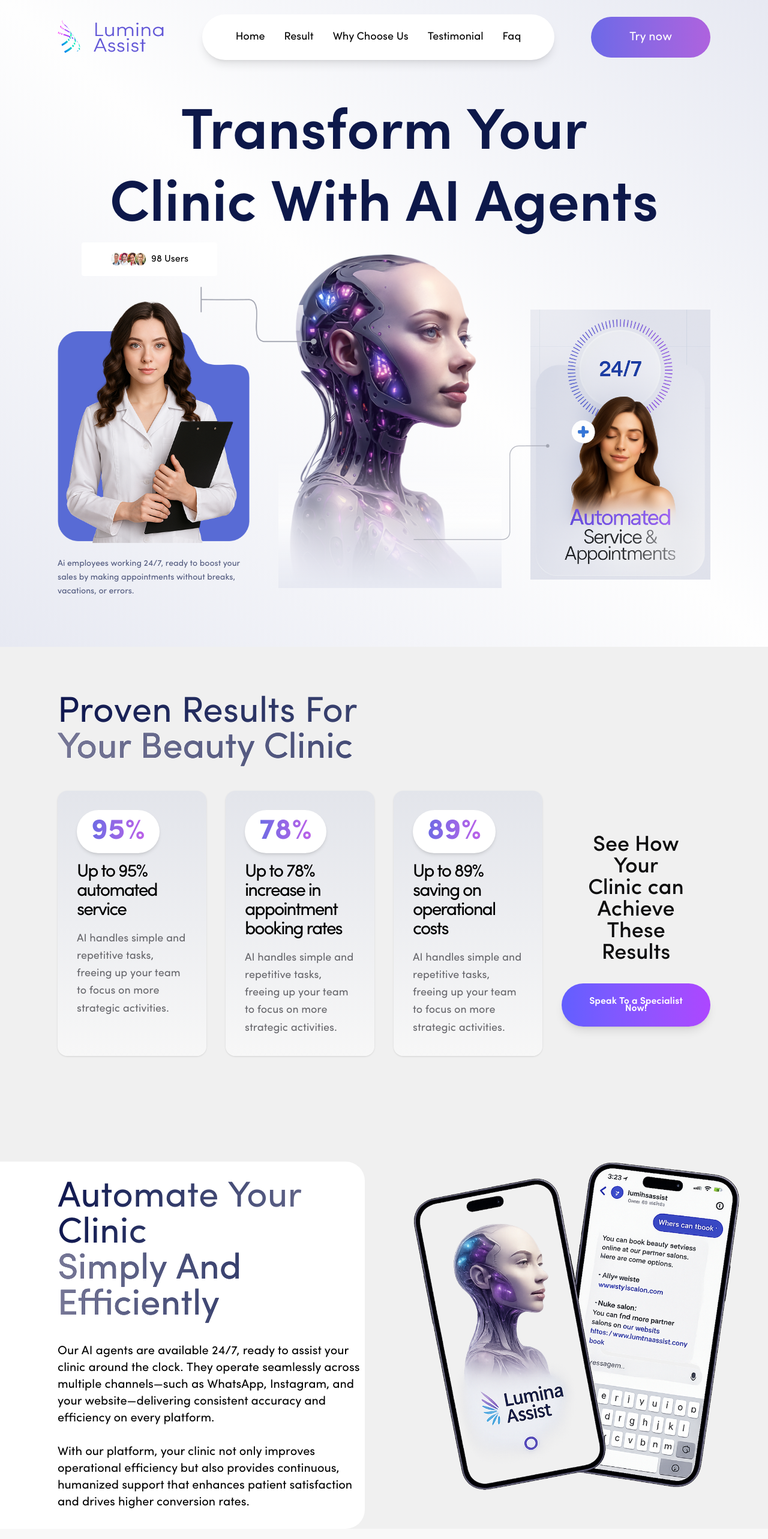
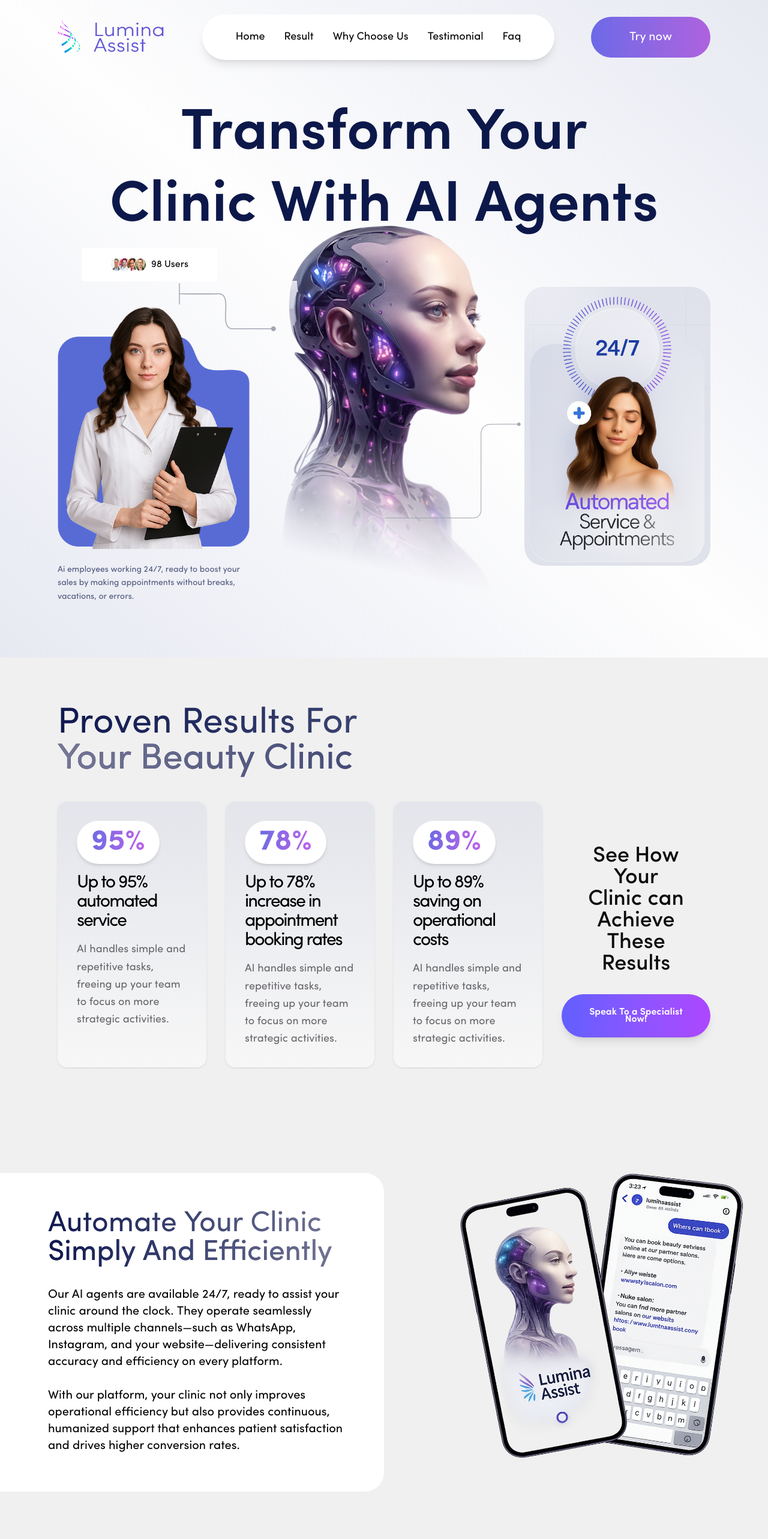
Before and after one commit to Muhammad-Umer-Imtiaz/Lumina-Ai, a React (Vite) app: page / in a window 1280 px wide. Shown: the top 2565 px of the page at 60% size. Built offline with nearby package versions, Linux system fonts and the light colour scheme.

Commit message:
Figma Design Done

```diff
--- a/src/App.tsx
+++ b/src/App.tsx
@@ -10,6 +10,7 @@ import NinthSection from './Components/NineSection'
 import TenthSection from './Components/TenthSection'
 import ElevenSection from './Components/ElevenSection'
 import TwelveSection from './Components/TwelveSection'
+import ThirteenSection from './Components/ThirteenSection'
 const App = () => {
   return (
     <div className=''>
@@ -25,6 +26,7 @@ const App = () => {
       <TenthSection/>
       <ElevenSection/>
       <TwelveSection/>
+      <ThirteenSection/>
     </div>
   )
 }
--- a/src/Components/ElevenSection.tsx
+++ b/src/Components/ElevenSection.tsx
@@ -5,6 +5,7 @@ import ElevenVector4 from "../assets/ElevenVector4.png"
 import ElevenVector5 from "../assets/ElevenVector5.png"
 import { motion } from "framer-motion"
 import { useState } from "react"
+import { wrap } from "framer-motion" // ✅ helps loop index
 
 const ElevenSection = () => {
   const data = [
@@ -42,8 +43,11 @@ const ElevenSection = () => {
 
   const [index, setIndex] = useState(0)
 
-  const nextSlide = () => setIndex((prev) => Math.min(prev + 1, data.length - 1))
-  const prevSlide = () => setIndex((prev) => Math.max(prev - 1, 0))
+  // ✅ Looping index with wrap
+  const wrappedIndex = wrap(0, data.length, index)
+
+  const nextSlide = () => setIndex((prev) => prev + 1)
+  const prevSlide = () => setIndex((prev) => prev - 1)
 
   return (
     <div className="bg-[#4E5CB9] py-20 overflow-hidden">
@@ -59,7 +63,7 @@ const ElevenSection = () => {
         <div className="">
           <motion.div
             className="flex gap-8"
-            animate={{ x: `-${index * 53}%` }} // 50% width + gap
+            animate={{ x: `-${wrappedIndex * 53}%` }}
             transition={{ duration: 0.7, ease: "easeInOut" }}
           >
             {data.map((item) => (
@@ -77,7 +81,7 @@ const ElevenSection = () => {
                 </div>
 
                 {/* Content */}
-                <h2 className="text-[#4F4F5B] text-3xl  mb-4 mt-16">
+                <h2 className="text-[#4F4F5B] text-3xl mb-4 mt-16">
                   {item.heading}
                 </h2>
                 <p className="text-[#67676C] text-base">{item.para}</p>
@@ -91,8 +95,7 @@ const ElevenSection = () => {
           {/* Previous */}
           <button
             onClick={prevSlide}
-            disabled={index === 0}
-            className="w-12 h-12 rounded-full border-2 border-white flex items-center justify-center text-white hover:bg-white/20 transition-colors text-2xl disabled:opacity-40 bg-[#4E5CB9]"
+            className="w-12 h-12 rounded-full border-2 border-white flex items-center justify-center text-white hover:bg-white/20 transition-colors text-2xl bg-[#4E5CB9]"
           >
             ←
           </button>
@@ -104,7 +107,9 @@ const ElevenSection = () => {
                 key={i}
                 onClick={() => setIndex(i)}
                 className={`w-4 h-4 rounded-full transition-colors ${
-                  i === index ? "bg-white" : "bg-white/40 hover:bg-white/60"
+                  i === wrappedIndex
+                    ? "bg-white"
+                    : "bg-white/40 hover:bg-white/60"
                 }`}
               />
             ))}
@@ -113,8 +118,7 @@ const ElevenSection = () => {
           {/* Next */}
           <button
             onClick={nextSlide}
-            disabled={index === data.length - 1}
-            className="w-12 h-12 rounded-full border-2 border-white flex items-center justify-center text-white hover:bg-white/20 transition-colors text-2xl disabled:opacity-40 bg-[#4E5CB9]"
+            className="w-12 h-12 rounded-full border-2 border-white flex items-center justify-center text-white hover:bg-white/20 transition-colors text-2xl bg-[#4E5CB9]"
           >
             →
           </button>
--- a/src/Components/FourthSection.tsx
+++ b/src/Components/FourthSection.tsx
@@ -18,7 +18,7 @@ const items2 = [
 
 const FourthSection = () => {
   return (
-    <div className="px-22 pt-20 bg-[#D9D9D9]/20">
+    <div className="px-22 pt-20 bg-[#D9D9D9]/40">
       <h1 className="bg-clip-text text-transparent bg-gradient-to-r from-[#10174F]  to-[#777796] text-6xl text-center">
         Stop Losing Patients And Money{" "}
         <span className="block bg-clip-text text-transparent bg-gradient-to-l from-[#10174F] to-[#777796]">
--- a/src/Components/LandingPage.tsx
+++ b/src/Components/LandingPage.tsx
@@ -52,41 +52,30 @@ const LandingPage = () => {
 
         <div className="relative flex items-center justify-center ">
           {/* Assistant (AI face) with bottom blur */}
-          <div className="relative">
+          <div className="relative -top-8 right-4">
             {/* Assistant image */}
-            <img src={Assistant} alt="" className="w-[360px] md:w-[460px]" />
-
-            {/* Bottom overlay for blur + gradient */}
-            <div
-              className="absolute bottom-0 left-0 right-0 h-2/5"
-              style={{
-                background:
-                  "linear-gradient(to top, rgba(231,233,242,1), rgba(254,254,254,0.7), rgba(231,233,242,0))",
-                backdropFilter: "blur(0px)",
-                WebkitBackdropFilter: "blur(0px)",
-              }}
-            />
-          </div>
+            <img src={Assistant} alt="" className="w-[360px] md:w-[550px] " />
 
           {/* Left arrow */}
           <img
             src={arrow1}
             alt="arrow1"
-            className="absolute left-[-130px] top-14 h-24"
+            className="absolute left-[-150px] top-25 h-20"
           />
 
           {/* Right arrow */}
           <img
             src={arrow2}
             alt="arrow2"
-            className="absolute right-[-80px] bottom-20 h-40"
+            className="absolute right-[-10px] bottom-30 h-40"
           />
         </div>
 
         {/* ---------------------- RIGHT SIDE (service card)----------------------- */}
 
-        <img src={landingLast} width={300} className="pt-20" alt="" />
+        <img src={landingLast} width={310} height={400} className="rounded-4xl" alt="" />
       </div>
+    </div>
     </div>
   );
 };
--- a/src/Components/NineSection.tsx
+++ b/src/Components/NineSection.tsx
@@ -19,9 +19,13 @@ const data = [
 export default function ConnectSection() {
   const [index, setIndex] = useState(0);
 
-  const nextSlide = () =>
-    setIndex((prev) => Math.min(prev + 1, data.length - 1));
-  const prevSlide = () => setIndex((prev) => Math.max(prev - 1, 0));
+  const nextSlide = () => {
+    setIndex((prev) => (prev + 1) % data.length); // Loop back to 0 after last item
+  };
+
+  const prevSlide = () => {
+    setIndex((prev) => (prev - 1 + data.length) % data.length); // Loop to last item when going before first
+  };
 
   return (
     <div className="bg-[#5859B0] pl-24 py-28 flex items-center">
@@ -37,8 +41,9 @@ export default function ConnectSection() {
           {/* Cards Row */}
           <motion.div
             className="flex gap-6"
-            animate={{ x: `-${index * 53}%` }}
-            // 50% card width + ~3% gap = ~53%
+            animate={{
+              x: `-${index * 53}%` // Simple calculation based on current index
+            }}
             transition={{ duration: 0.7, ease: "easeInOut" }}
           >
             {data.map((item) => (
@@ -74,8 +79,7 @@ export default function ConnectSection() {
           {/* Previous Button */}
           <button
             onClick={prevSlide}
-            disabled={index === 0}
-            className="w-12 h-12 rounded-full border-2 border-white flex items-center justify-center text-white hover:bg-white/20 transition-colors text-2xl disabled:opacity-40 bg-[#5859B0]"
+            className="w-12 h-12 rounded-full border-2 border-white flex items-center justify-center text-white hover:bg-white/20 transition-colors text-2xl bg-[#5859B0]"
           >
             ←
           </button>
@@ -96,8 +100,7 @@ export default function ConnectSection() {
           {/* Next Button */}
           <button
             onClick={nextSlide}
-            disabled={index === data.length - 1}
-            className="w-12 h-12 rounded-full border-2 border-white flex items-center justify-center text-white hover:bg-white/20 transition-colors text-2xl disabled:opacity-40 bg-[#5859B0]"
+            className="w-12 h-12 rounded-full border-2 border-white flex items-center justify-center text-white hover:bg-white/20 transition-colors text-2xl bg-[#5859B0]"
           >
             →
           </button>
--- a/src/Components/Third.tsx
+++ b/src/Components/Third.tsx
@@ -4,11 +4,11 @@ import AiAssistantphone from "../assets/AiAssistantphone.png";
 const Third = () => {
   return (
 <>
-<div className="grid grid-cols-2  gap-16 pt-24 bg-[#D9D9D9]/40">
-        <div className="bg-white flex flex-col pl-24 rounded-r-4xl justify-center">
-          <h1 className="bg-clip-text text-transparent bg-gradient-to-r from-[#10174F]  to-[#777796] text-6xl">
+<div className="grid grid-cols-2   pt-24  bg-[#D9D9D9]/40">
+        <div className="bg-white flex flex-col pl-20 rounded-r-4xl justify-center pr-16">
+          <h1 className="bg-clip-text text-transparent bg-gradient-to-r from-[#10174F]  to-[#777796] text-5xl">
             Automate Your Clinic
-            <span className="block bg-clip-text text-transparent bg-gradient-to-l from-[#10174F] to-[#777796]">
+            <span className="block bg-clip-text text-transparent bg-gradient-to-r from-[#10174F] to-[#777796]">
               Simply And Efficiently
             </span>
           </h1>
@@ -22,8 +22,8 @@ const Third = () => {
             enhances patient satisfaction and drives higher conversion rates.
           </p>
         </div>
-        <div>
-          <img src={AiAssistantphone} alt="AiAssistantphone" />
+        <div className="pl-28">
+          <img src={AiAssistantphone} alt="AiAssistantphone" width={620}/>
         </div>
       </div>
       </>  )
--- a/src/Components/ThirteenSection.jsx
+++ /dev/null
@@ -1,8 +0,0 @@
-
-const ThirteenSection = () => {
-  return (
-    <div>ThirteenSection</div>
-  )
-}
-
-export default ThirteenSection
--- /dev/null
+++ b/src/Components/ThirteenSection.tsx
@@ -0,0 +1,79 @@
+import { useState, type SetStateAction } from "react";
+import { Plus } from "lucide-react";
+import Lastimageof from "../assets/Lastimageof.png";
+
+const ThirteenSection = () => {
+  const [openIndex, setOpenIndex] = useState<number | null>(null);
+
+  const faqs = [
+    {
+      question: "What Is An AI Agent For My Beauty Clinic?",
+      answer:
+        "An AI Agent is a virtual assistant that automates bookings, reminders, and customer support for your beauty clinic.",
+    },
+    {
+      question: "How Can AI Agents Help My Staff?",
+      answer:
+        "AI agents reduce repetitive tasks like answering FAQs and scheduling, allowing staff to focus on clients.",
+    },
+    {
+      question: "Do I Need Technical Knowledge To Use It?",
+      answer:
+        "No, AI agents are easy to set up and user-friendly. You can manage them without coding skills.",
+    },
+    {
+      question: "Can AI Agents Increase My Revenue?",
+      answer:
+        "Yes! They improve customer satisfaction, reduce no-shows, and bring repeat clients through personalized follow-ups.",
+    },
+    {
+      question: "Is My Data Safe With AI Agents?",
+      answer:
+        "Absolutely. AI agents use secure, encrypted systems to keep your client data safe and private.",
+    },
+  ];
+
+  const toggleFAQ = (index: SetStateAction<number | null>) => {
+    setOpenIndex(openIndex === index ? null : index);
+  };
+
+  return (
+    <div className="px-24 bg-[#F6F6F6] py-20">
+      {/*-------------------- Heading----------------------------------- */}
+      <h1 className="bg-gradient-to-l from-[#10174F] to-[#777796] bg-clip-text text-transparent text-center text-4xl md:text-6xl  mb-10">
+        Still Have Doubts?
+        <span className="block">Frequently Asked Questions</span>
+      </h1>
+      {/*-------------------- FAQS Section------------------------------- */}
+      <div className="flex gap-6">
+        {/* ------------------- Left Section ------------------------------*/}
+        <img src={Lastimageof} alt="Robot Image" width={520} />
+
+        {/*------------------- Right Section FAQS --------------------------*/}
+        <div className="space-y-4 max-w-3xl w-full">
+          {faqs.map((faq, index) => (
+            <div
+              key={index}
+              className="bg-[#F6F6F6] py-8 px-8 rounded-2xl border-4 border-[#FEFEFE] cursor-pointer"
+              onClick={() => toggleFAQ(index)}
+            >
+              <div className="flex justify-between items-center">
+                <h2 className="text-[#67676C] text-2xl ">{faq.question}</h2>
+                <Plus
+                  className={`w-10 h-10 text-[#6C6CEC] font-black transition-transform duration-300 ${
+                    openIndex === index ? "rotate-45" : ""
+                  }`}
+                />
+              </div>
+              {openIndex === index && (
+                <p className="mt-3 text-gray-500">{faq.answer}</p>
+              )}
+            </div>
+          ))}
+        </div>
+      </div>
+    </div>
+  );
+};
+
+export default ThirteenSection;
```
Also changed, not shown: src/assets/Assistant.png, src/assets/Lastimageof.png (added).
